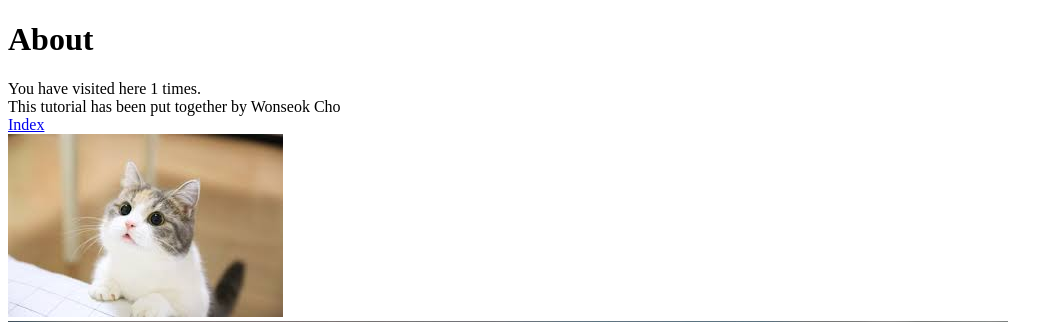
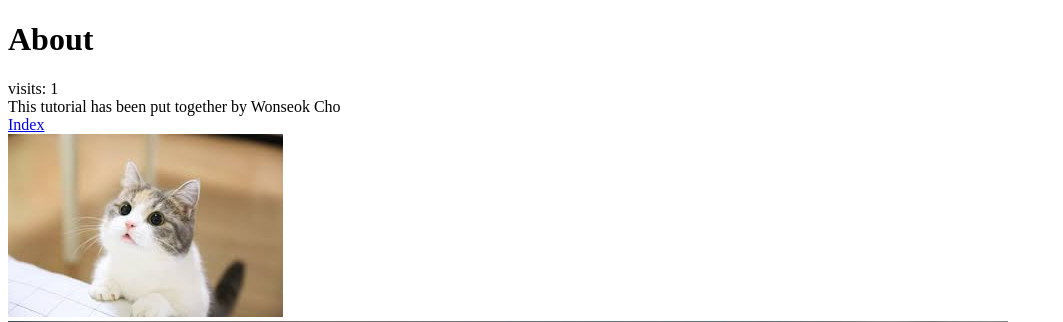
Before and after one commit to wnskJo/-tango_with_django_project, a Django app: page /rango/about/ in a window 1280 px wide. Shown: the top 322 px of the page, without its empty margins (0-1063 px from the left). Run offline with Django 3.2, Linux system fonts and the light colour scheme.

Commit message:
Chapter 10-rev 1

```diff
--- a/templates/rango/about.html
+++ b/templates/rango/about.html
@@ -7,7 +7,7 @@
 
 {% block body_block %}
     <h1>About</h1>
-    You have visited here {{ visits }} times.
+    visits: {{ visits }}
     <div>
         This tutorial has been put together by Wonseok Cho <br />
     </div>
--- a/templates/rango/base.html
+++ b/templates/rango/base.html
@@ -21,7 +21,7 @@
             {% if user.is_authenticated %}
                 <li><a href="{% url 'restricted' %}">Restricted Page</a></li>
                 <li><a href="{% url 'logout' %}">Logout</a></li>
-                <li><a href="{% url 'add_category' %}">Add New Category</a></li>
+                <li><a href="{% url 'add_category' %}">Add a New Category</a></li>
             {% else %}
                 <li><a href="{% url 'login' %}">Sign In</a></li>
                 <li><a href="{% url 'register' %}">Sign Up</a></li>
--- a/templates/rango/index.html
+++ b/templates/rango/index.html
@@ -12,6 +12,7 @@
     {% else %}
         hey there partner!
     {% endif %}
+    visits: {{ visits }}
 
     <div>
         <h2>Most Liked Categories</h2>
```
Also changed, not shown: db.sqlite3.
